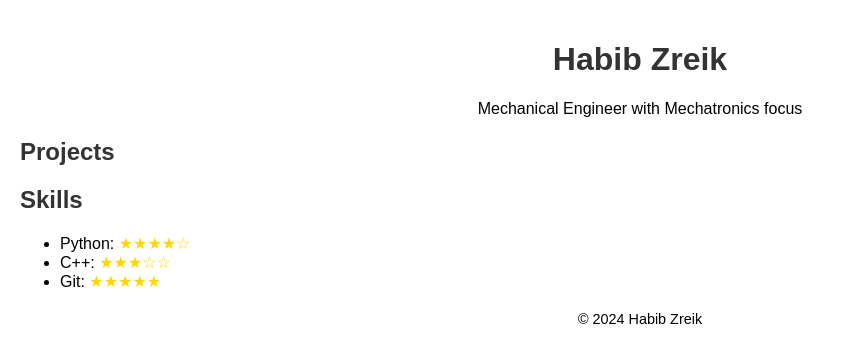
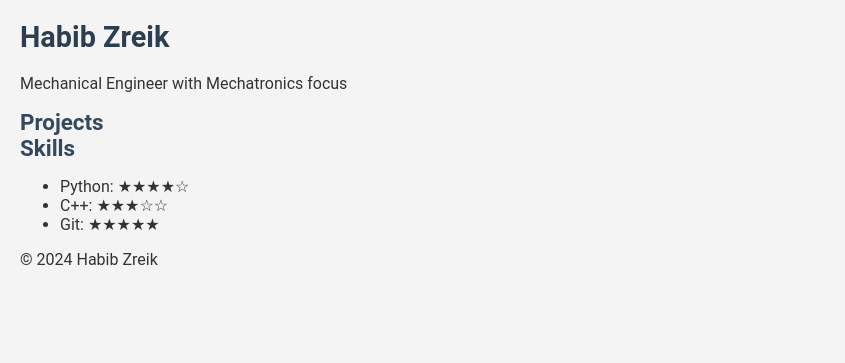
Before and after one commit to HabibZRK/HabibZRK.github.io, a PHP site: page / in a window 1280 px wide. Shown: the top 363 px of the page, without its empty margins (0-845 px from the left). Run offline with PHP 8.4, Linux system fonts and the light colour scheme.

Commit message:
Update style.css
- Created a palette:
Navy Blue: Used for headings to give a professional look.

#2c3e50: Main heading color.
#34495e: Subheading color.
Grey: Provides a clean contrast without being harsh.

#7f8c8d: Used for location.
#95a5a6: Used for dates and lighter text.
#bdc3c7: Used for the border between entries.
Background Color: A light grey (#f4f4f4) provides a soft contrast against the darker text.

- Used Roboto font family.
- Created a banner with contact info
- Provided more detailed headings

```diff
--- a/style.css
+++ b/style.css
@@ -1,27 +1,79 @@
 body {
-    font-family: Arial, sans-serif;
-    margin: 0;
-    padding: 20px;
+    font-family: 'Roboto', sans-serif; /* A modern and professional font */
+    margin: 20px;
+    color: #333;
+    background-color: #f4f4f4; /* Light grey background for contrast */
 }
 
-header {
+.banner {
+    background-color: #2c3e50; /* Navy blue banner */
+    color: white; /* White text for contrast */
+    padding: 10px;
     text-align: center;
 }
 
-section {
-    margin-bottom: 20px;
+.banner h1 {
+    margin: 0; /* Remove margin for the banner heading */
+    font-size: 1.5em;
 }
 
-h1, h2 {
-    color: #333;
+.banner a {
+    color: #ecf0f1; /* Light color for links */
+    margin: 0 10px; /* Spacing between links */
+    text-decoration: none; /* Remove underline from links */
 }
 
-.stars {
-    color: gold;
+.banner a:hover {
+    text-decoration: underline; /* Underline on hover for emphasis */
 }
 
-footer {
-    text-align: center;
-    margin-top: 20px;
+h1 {
+    font-size: 1.8em;
+    margin-bottom: 20px;
+    color: #2c3e50; /* Navy blue */
+}
+
+h2 {
+    font-size: 1.4em;
+    margin: 0;
+    color: #34495e; /* Darker shade of navy blue */
+}
+
+.entry {
+    margin-bottom: 30px;
+    border-bottom: 1px solid #bdc3c7; /* Light grey border for separation */
+    padding-bottom: 20px;
+}
+
+.headline2 {
+    display: flex;
+    justify-content: space-between;
+    align-items: center;
+    margin-bottom: 5px;
+}
+
+.location {
+    font-size: 1em;
+    color: #7f8c8d; /* Lighter grey */
+    margin-left: 20px;
+}
+
+.dates {
     font-size: 0.9em;
+    color: #95a5a6; /* Grey for dates */
+    margin-bottom: 10px;
 }
+
+.description {
+    font-size: 1em;
+    margin-top: 5px;
+}
+
+.description ul {
+    margin-top: 10px;
+    padding-left: 20px;
+}
+
+ul {
+    list-style-type: disc;
+}
```
